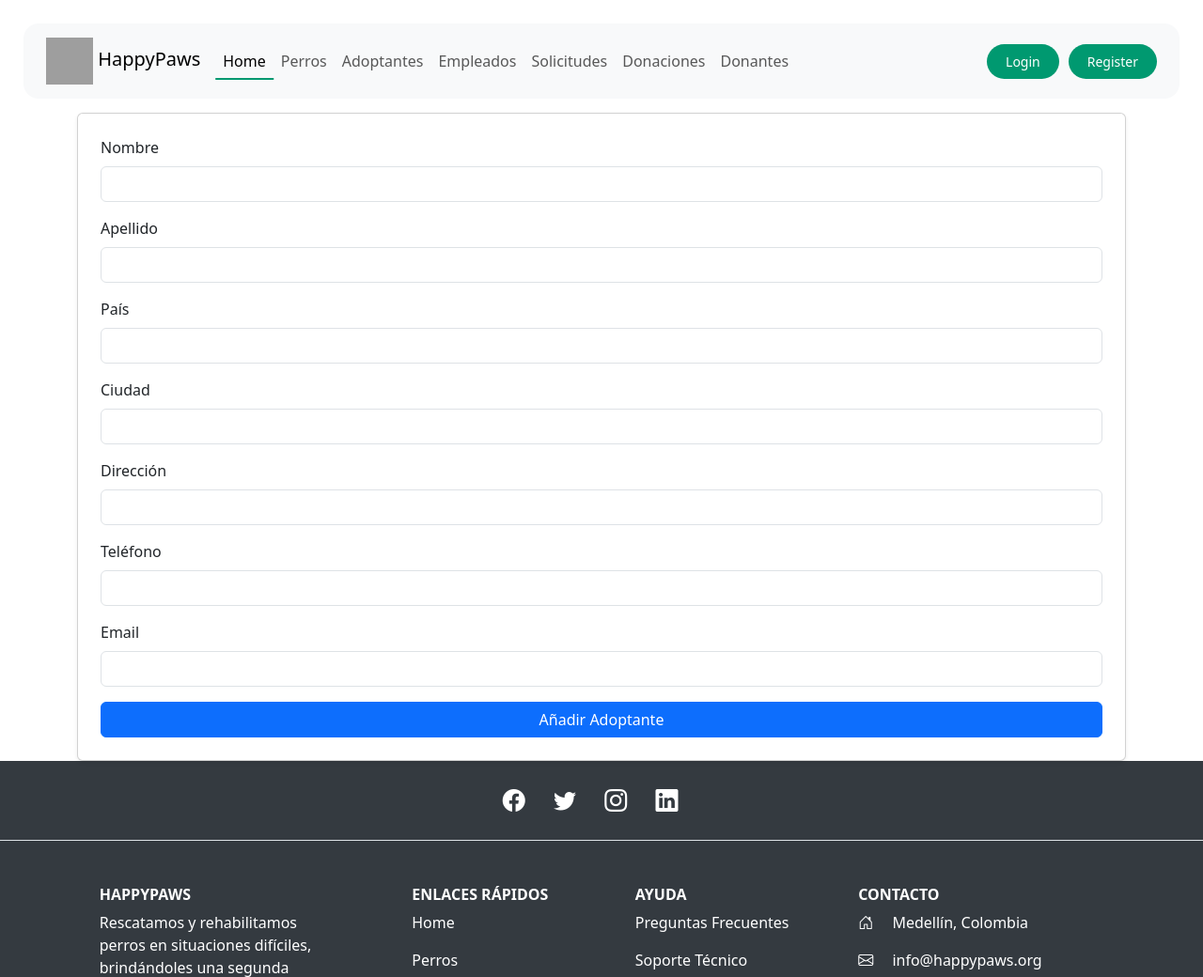
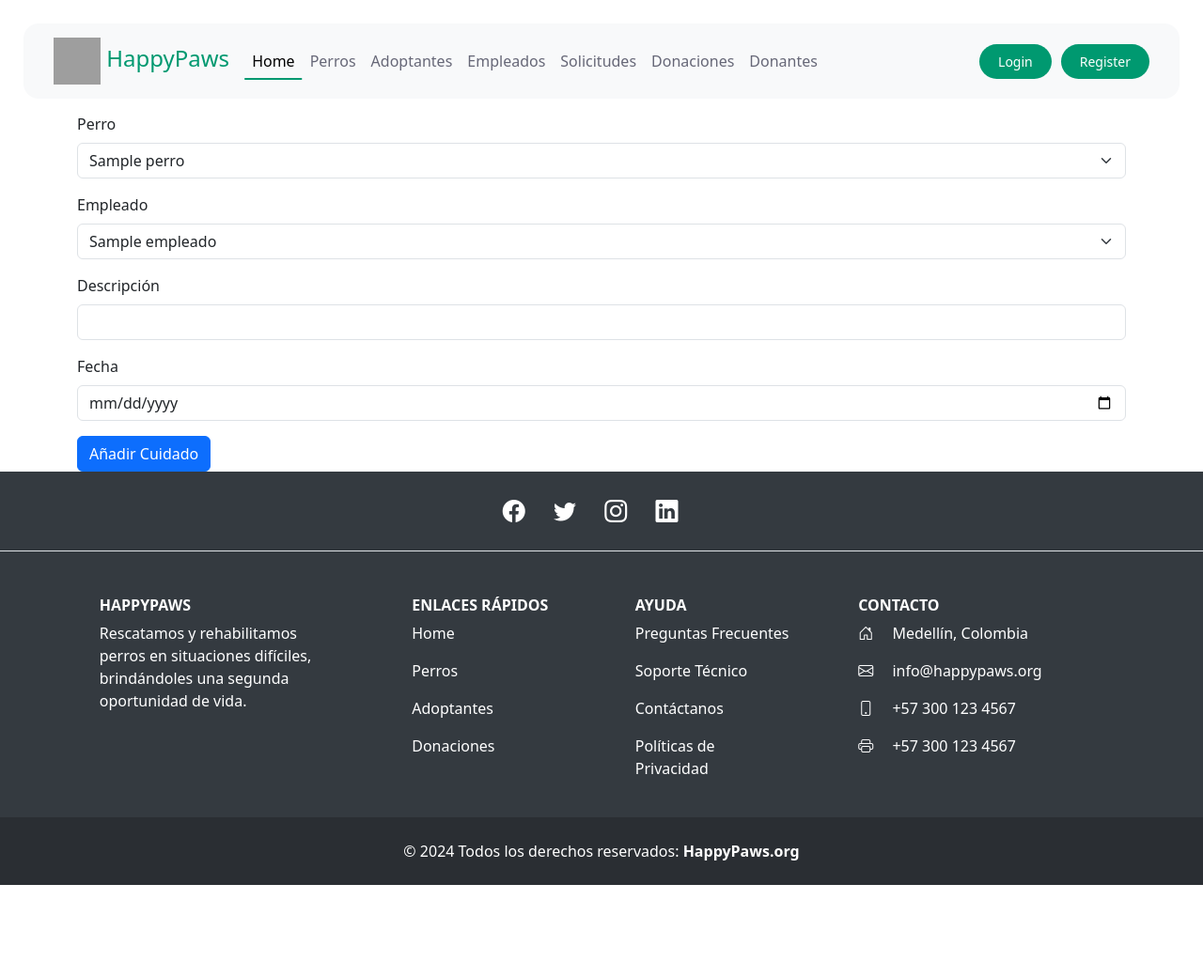
Before and after one commit to marlont26/ONG-pagina, a Flask app: page /add in a window 1280 px wide. Shown: the top 1040 px of the page at 94% size. After the commit the page ends 942 px from the top, so only its background shows below. Run offline with Flask 3, Linux system fonts and the light colour scheme; tables that the repository leaves empty hold one stand-in row (values such as "Sample post"); grey boxes are pictures that could not be loaded.

Commit message:
R2
ya carga el programa sin adoptante

```diff
--- a/project ong/app/__init__.py
+++ b/project ong/app/__init__.py
@@ -12,7 +12,6 @@ def create_app():
 
     # Registrar Blueprints
     from app.routes import (
-        adoptante_routes,
         cuidado_routes,
         empleado_routes,
         perro_routes,
@@ -23,7 +22,6 @@ def create_app():
         usuario_routes
     )
 
-    app.register_blueprint(adoptante_routes.bp)
     app.register_blueprint(cuidado_routes.bp)
     app.register_blueprint(empleado_routes.bp)
     app.register_blueprint(perro_routes.bp)
--- a/project ong/app/models/__init__.py
+++ b/project ong/app/models/__init__.py
@@ -1,4 +1,3 @@
-from app.models.adoptante import Adoptante
 from app.models.cuidado import Cuidado
 from app.models.empleado import Empleado
 from app.models.perro import Perro
--- a/project ong/app/models/empleado.py
+++ b/project ong/app/models/empleado.py
@@ -9,7 +9,8 @@ class Empleado(db.Model):
     telefono = db.Column(db.String(20))
     email= db.Column(db.String(255))
 #perro_empleado relacion tabla intermedia = cuidado
-    usuario = db.relationship('Usuario', back_populates='empleado')
+
+
     solicitudes_adopcion = db.relationship('SolicitudAdopcion', back_populates='empleado')
     cuidados = db.relationship('Cuidado', back_populates='empleado')
     #usuario = db.relationship('Usuario', back_populates='empleado', uselist=False)
--- a/project ong/app/models/solicitudAdopcion.py
+++ b/project ong/app/models/solicitudAdopcion.py
@@ -3,7 +3,6 @@ from app import db
 class SolicitudAdopcion(db.Model):
     __tablename__ = 'solicitud_adopcion'
     idSolicitud=db.Column(db.Integer, primary_key= True, autoincrement= True)
-    idAdoptante = db.Column(db.Integer, db.ForeignKey('adoptante.idAdoptante'))
     idPerro = db.Column(db.Integer, db.ForeignKey('perro.idPerro'))
     fechaSolicitud = db.Column(db.Date)
     estado = db.Column(db.String(255))
@@ -11,6 +10,6 @@ class SolicitudAdopcion(db.Model):
     comentarios = db.Column(db.String(255))
     #relaciones con otras tabas
 
-    adoptante = db.relationship('Adoptante', back_populates='solicitudes_adopcion')
+
     perro = db.relationship('Perro', back_populates='solicitudes_adopcion')
     empleado = db.relationship('Empleado', back_populates='solicitudes_adopcion')
--- a/project ong/app/models/usuario.py
+++ b/project ong/app/models/usuario.py
@@ -11,3 +11,5 @@ class Usuario(db.Model, UserMixin):
     password = db.Column(db.String(255), nullable=False)
     telefono = db.Column(db.Integer, nullable=False)
     cedula = db.Column(db.Integer, nullable=False)
+    direccion= db.Column(db.String(255))
+    ciudad = db.Column(db.String(255))
--- a/project ong/app/models/veterinario.py
+++ b/project ong/app/models/veterinario.py
@@ -11,5 +11,5 @@ class Veterinario(db.Model):
     email = db.Column(db.String(100), unique=True, nullable=False)
 
     # Relaciones con otras tablas
-    usuario = db.relationship('Usuario', back_populates='veterinario')
+
     visitas_medicas = db.relationship('VisitaMedica', back_populates='veterinario')
--- a/project ong/app/routes/__init__.py
+++ b/project ong/app/routes/__init__.py
@@ -2,4 +2,4 @@ from flask import Blueprint
 
 bp = Blueprint('main',__name__)
 
-from app.routes import adoptante_routes, cuidado_routes,  empleado_routes, perro_routes, solicitudAdopcion_routes, veterinario_routes, visitaMedica_routes, usuario_routes
+from app.routes import cuidado_routes,  empleado_routes, perro_routes, solicitudAdopcion_routes, veterinario_routes, visitaMedica_routes, usuario_routes
--- a/project ong/app/routes/adoptante_routes.py
+++ /dev/null
@@ -1,111 +0,0 @@
-from flask import Blueprint, render_template, request, redirect, url_for
-from app.models import Adoptante, Perro, SolicitudAdopcion
-from app import db
-
-bp = Blueprint('adoptante', __name__)
-
-@bp.route('/adoptantes')
-def index():
-    page = request.args.get('page', 1, type=int)
-    search_query = request.args.get('search', '')
-
-    # Consulta con búsqueda
-    query = Adoptante.query
-    if search_query:
-        query = query.filter(
-            Adoptante.nombre.ilike(f'%{search_query}%') |
-            Adoptante.apellido.ilike(f'%{search_query}%') |
-            Adoptante.pais.ilike(f'%{search_query}%') |
-            Adoptante.ciudad.ilike(f'%{search_query}%')
-        )
-
-    adoptantes = query.paginate(page=page, per_page=10)
-
-    if request.headers.get('X-Requested-With') == 'XMLHttpRequest':
-        return render_template('adoptantes/table.html', adoptantes=adoptantes)
-
-    return render_template('adoptantes/index.html', adoptantes=adoptantes)
-
-@bp.route('/add', methods=['GET', 'POST'])
-def add():
-    if request.method == 'POST':
-        nombre = request.form['nombre']
-        apellido = request.form['apellido']
-        pais = request.form['pais']
-        ciudad = request.form['ciudad']
-        direccion = request.form['direccion']
-        telefono = request.form['telefono']
-        email = request.form['email']
-
-        new_adoptante = Adoptante(
-            nombre=nombre,
-            apellido=apellido,
-            pais=pais,
-            ciudad=ciudad,
-            direccion=direccion,
-            telefono=telefono,
-            email=email
-        )
-        db.session.add(new_adoptante)
-        db.session.commit()
-
-        return redirect(url_for('adoptante.index'))
-    return render_template('adoptantes/add.html')
-
-@bp.route('/edit/<int:id>', methods=['GET', 'POST'])
-def edit(id):
-    adoptante = Adoptante.query.get_or_404(id)
-
-    if request.method == 'POST':
-        adoptante.nombre = request.form['nombre']
-        adoptante.apellido = request.form['apellido']
-        adoptante.pais = request.form['pais']
-        adoptante.ciudad = request.form['ciudad']
-        adoptante.direccion = request.form['direccion']
-        adoptante.telefono = request.form['telefono']
-        adoptante.email = request.form['email']
-
-        db.session.commit()
-
-        return redirect(url_for('adoptante.index'))
-
-    return render_template('adoptantes/edit.html', adoptante=adoptante)
-
-@bp.route('/delete/<int:id>')
-def delete(id):
-    adoptante = Adoptante.query.get_or_404(id)
-
-    db.session.delete(adoptante)
-    db.session.commit()
-
-    return redirect(url_for('adoptante.index'))
-
-@bp.route('/show/<int:id>', methods=['GET', 'POST'])
-def show(id):
-    adoptante = Adoptante.query.get_or_404(id)
-
-    if request.method == 'POST':
-        if 'solicitar' in request.form:
-            idPerro = request.form['idPerro']
-            nueva_solicitud = SolicitudAdopcion(
-                idAdoptante=adoptante.idAdoptante,
-                idPerro=idPerro,
-                estado='Pendiente'
-            )
-            db.session.add(nueva_solicitud)
-            db.session.commit()
-            return redirect(url_for('adoptante.show', id=adoptante.idAdoptante))
-
-        if 'actualizar' in request.form:
-            adoptante.nombre = request.form['nombre']
-            adoptante.apellido = request.form['apellido']
-            adoptante.pais = request.form['pais']
-            adoptante.ciudad = request.form['ciudad']
-            adoptante.direccion = request.form['direccion']
-            adoptante.telefono = request.form['telefono']
-            adoptante.email = request.form['email']
-            db.session.commit()
-            return redirect(url_for('adoptante.show', id=adoptante.idAdoptante))
-
-    perros = Perro.query.all()
-    return render_template('adoptantes/show.html', adoptante=adoptante, perros=perros)
--- a/project ong/app/templates/base.html
+++ b/project ong/app/templates/base.html
@@ -30,7 +30,7 @@
           <a class="nav-link mx-lg" href="{{ url_for('perro.index') }}">Perros</a>
         </li>
         <li class="nav-item">
-          <a class="nav-link mx-lg" href="{{ url_for('adoptante.index') }}">Adoptantes</a>
+          <a class="nav-link mx-lg" href="">Adoptantes</a>
         </li>
         <li class="nav-item">
           <a class="nav-link mx-lg " href="{{ url_for('empleado.index') }}">Empleados</a>
```
Also changed, not shown: project ong/app/models/adoptante.py (deleted, +0 -16 lines), project ong/app/templates/usuarios/registro.html (+12 -1 lines).
